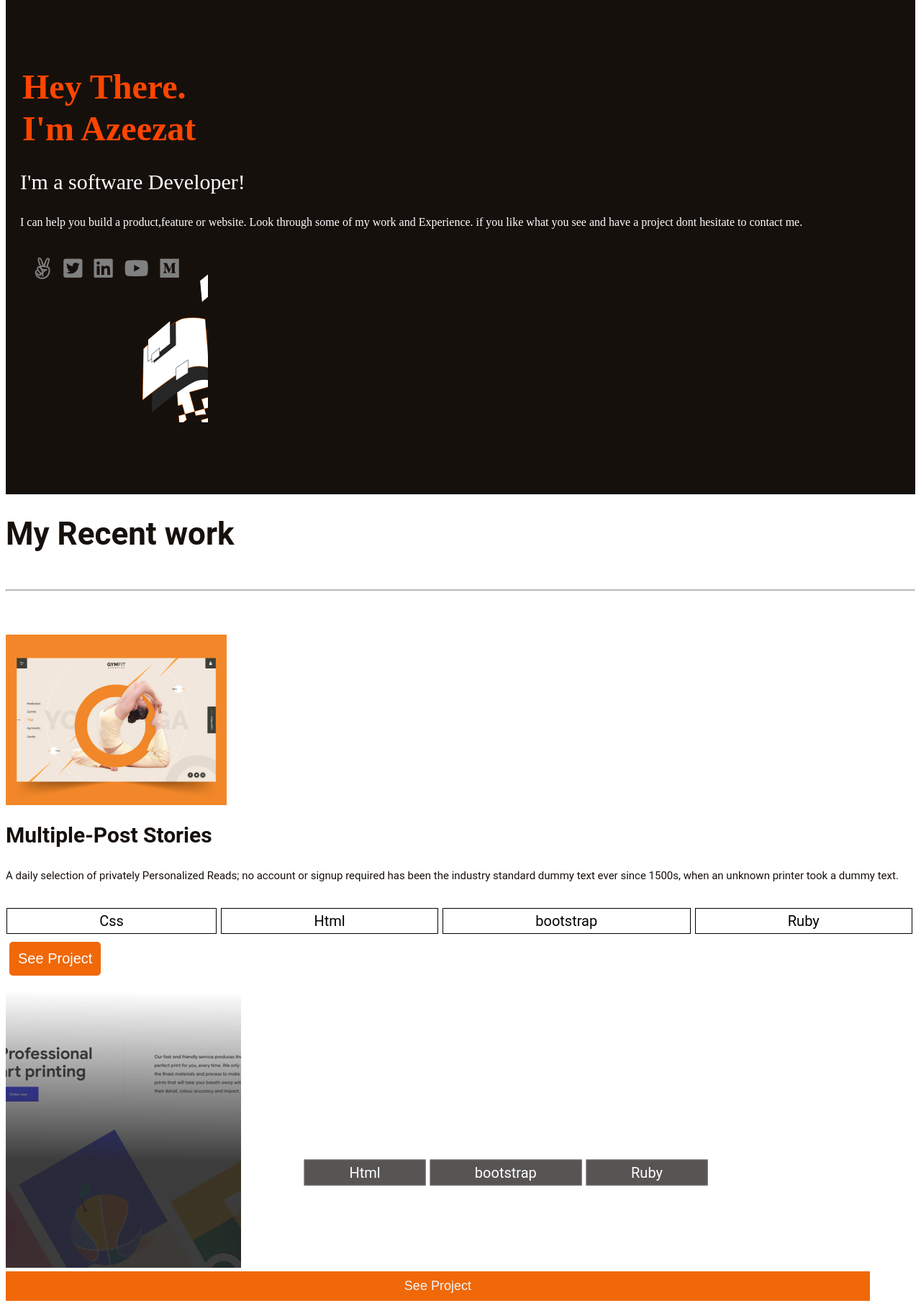
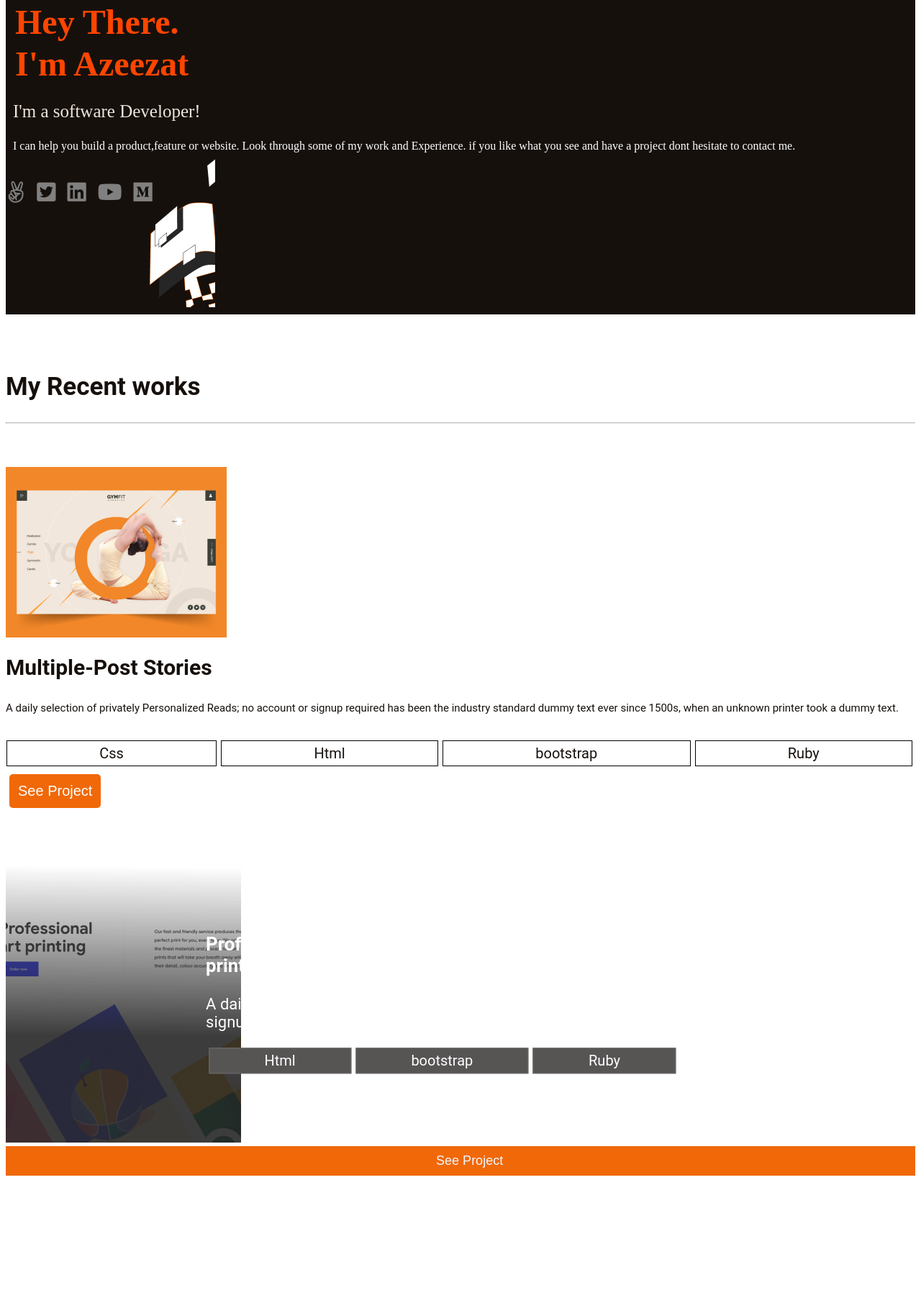
Before and after one commit to oluwajuwon8/Portfolio-setup, a plain HTML site: page index.html in a window 1280 px wide. Shown: the part 98-1909 px from the top of the page at 72% size. Drawn offline with Linux system fonts and the light colour scheme.

Commit message:
add code snippet

```diff
--- a/index.html
+++ b/index.html
@@ -51,13 +51,14 @@
     </ul>
     <div id="background"></div>
     </section>
-    <div class="work-section">
-    <h1>My Recent work</h1>
-    </div>
+
+    <section>
+        <div class="work-section">
+    <h1>My Recent works</h1>
 
     <hr class="solid"/>
 
-    <section class="picture">
+    <div class="picture">
     <div class="pictures"></div>
     <p id="post">Multiple-Post Stories</p>
     <p class="daily">
@@ -74,40 +75,40 @@
     </ul>
     </div>
     <button id="button" type="submit">See Project</button>
+</div>
 
     <div class="bottom">
-    <a href="#"
-        ><img src="image.png" alt=""><div class="centered">
+    <a href="#"><img src="image.png" alt=""><div class="centered">
         <h3>Professional Art <br>printing Data</h3>A daily selection of privately Personalized Reads; no account or signup
         required has been the industry standard.<br><ul class="grid-containers"><li class="display">Html</li>
         <li class="display">bootstrap</li>
         <li class="display">Ruby</li></ul></div></a><button class="btn active" type="submit">
         See Project</button></div>
+
     <div class="bottom">
-    <a href="#"
-        ><img src="image.png" alt=""> <div class="centered">
-        <h3>Professional Art <br>printing Data</h3>A daily selection of privately Personalized Reads; no account or signup
-        required has been the industry standard.<br><ul class="grid-containers"> <li class="display">Html</li>
-        <li class="display">bootstrap</li>
-        <li class="display">Ruby</li></ul></div></a><button class="btn" type="submit">
-        See Project</button>
-    </div>
-<div class="bottom">
-    <a href="#"
-        ><img src="image.png" alt=""> <div class="centered">
+    <a href="#"><img src="image.png" alt=""> <div class="centered">
         <h3>Professional Art <br>printing Data</h3>A daily selection of privately Personalized Reads; no account or signup
         required has been the industry standard.<br><ul class="grid-containers"> <li class="display">Html</li>
         <li class="display">bootstrap</li>
         <li class="display">Ruby</li></ul></div></a><button class="btn" type="submit">
         See Project</button></div>
-        <div class="bottom">
-    <a href="#"
-        ><img src="image.png" alt=""> <div class="centered">
+
+    <div class="bottom">
+    <a href="#"><img src="image.png" alt=""> <div class="centered">
         <h3>Professional Art <br>printing Data</h3>A daily selection of privately Personalized Reads; no account or signup
         required has been the industry standard.<br><ul class="grid-containers"> <li class="display">Html</li>
         <li class="display">bootstrap</li>
         <li class="display">Ruby</li></ul></div></a><button class="btn" type="submit">
         See Project</button></div>
+
+        <div class="bottom">
+    <a href="#"><img src="image.png" alt=""> <div class="centered">
+        <h3>Professional Art <br>printing Data</h3>A daily selection of privately Personalized Reads; no account or signup
+        required has been the industry standard.<br><ul class="grid-containers"> <li class="display">Html</li>
+        <li class="display">bootstrap</li>
+        <li class="display">Ruby</li></ul></div></a><button class="btn" type="submit">
+        See Project</button></div>
+        </div>
     </section>
 
     <section class="about">
--- a/style.css
+++ b/style.css
@@ -11,7 +11,7 @@ header {
 }
 
 h1 a {
-  color: aliceblue;
+  color: white;
 }
 
 .toggle li i {
@@ -25,7 +25,7 @@ ul {
 
 .content {
   text-align: left;
-  padding: 100px 20px;
+  padding: 10px;
   background-color: #16100c;
 }
 
@@ -44,14 +44,15 @@ p {
 }
 
 .Dev {
-  font-size: 30px;
+  font-size: 25px;
+  color: rgb(238, 230, 220);
 }
 
 .icons {
   display: flex;
   font-weight: bold;
   font-size: 30px;
-  margin-left: -30px;
+  margin-left: -57px;
   margin-bottom: 90px;
 }
 
@@ -70,13 +71,13 @@ p {
   background-image: url("Group.png");
   height: 250px;
   background-repeat: no-repeat;
-  margin-left: 129px;
-  position: static;
-  margin-top: -144px;
+  margin-left: 149px;
+  position: sticky;
+  margin-top: -198px;
 }
 
 .solid {
-  border-top: 2px solid #bbb;
+  border-top: 1px solid #bbb;
 }
 
 .work-section {
@@ -88,6 +89,11 @@ p {
   font-weight: 400;
   text-decoration: none;
   font-family: Roboto, sans-serif;
+}
+
+.work-section h1 {
+  margin-top: 80px;
+  font-size: 35px;
 }
 
 #post {
@@ -149,7 +155,7 @@ p {
   padding: 12px;
   font-size: 20px;
   margin-left: 5px;
-  margin-bottom: 20px;
+  margin-bottom: 46px;
   border: none;
   border-radius: 5px;
   cursor: pointer;
@@ -182,15 +188,15 @@ p {
 
 .bottom {
   overflow: hidden;
-  margin-top: 20px;
+  margin-top: 500px;
   margin-bottom: 20px;
   position: relative;
 }
 
 .centered {
   position: absolute;
-  top: 40%;
-  left: 55%;
+  top: 43%;
+  left: 48%;
   color: white;
   transform: translate(-50%, -50%);
 }
@@ -215,7 +221,7 @@ p {
   border: none;
   outline: none;
   padding: 10px 16px;
-  width: 95%;
+  width: 102%;
   color: aliceblue;
   background-color: #f06808;
   cursor: pointer;
```
